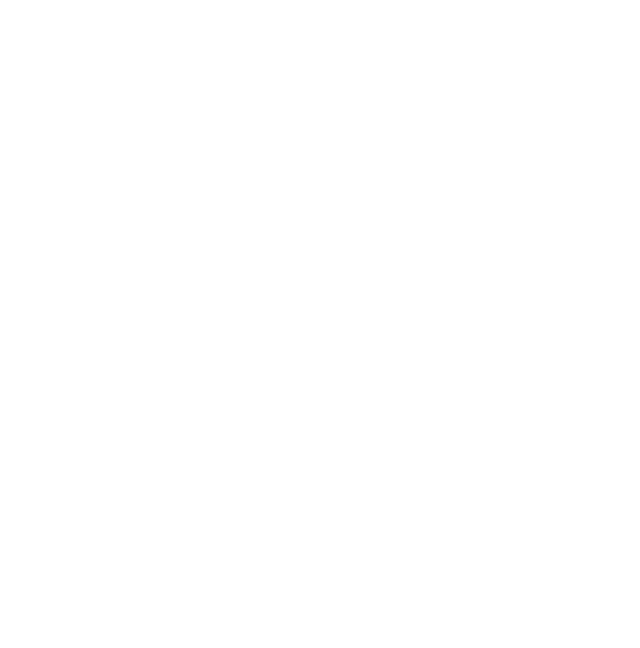
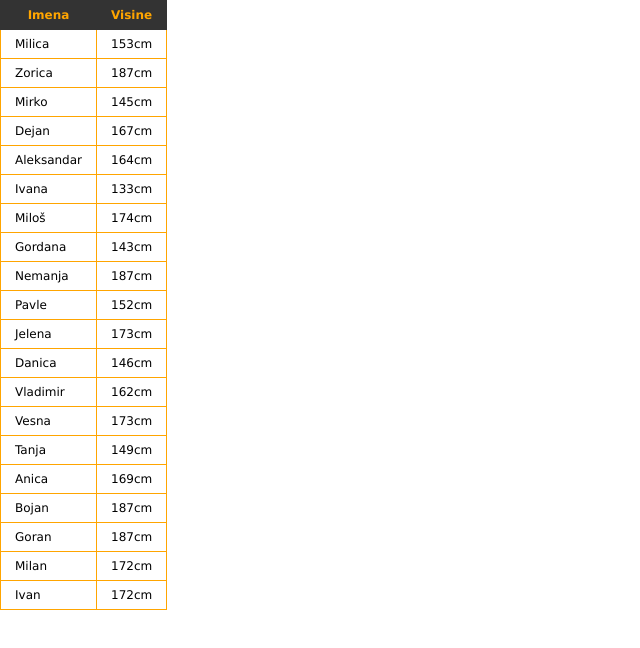
Before and after one commit to MKonkolj/Javascript, a plain HTML site: page prvih 15/index.html in a window 1280 px wide. Shown: the whole page, without its empty margins (0-640 px from the left). Drawn offline with Linux system fonts and the light colour scheme.

Commit message:
odrađen 29zad

```diff
--- a/prvih 15/scripts/datum.js
+++ b/prvih 15/scripts/datum.js
@@ -195,48 +195,52 @@ stopBtn.onclick = function(e) {
 // Prvi red tabele sadrži naslove za kolone: „Imena“ i „Visine“.
 // Dodatno, tabelu treba stilizovati uz pomoć JS-a. Stilizacija se ogleda u dodavanju svim ćelijama tabele i samom table elementu ivicu: 1px solid #000
 
-// const podaci = [
-//     ["Milica", "153cm"],
-//     ["Zorica", "187cm"],
-//     ["Mirko", "145cm"],
-//     ["Dejan", "167cm"],
-//     ["Aleksandar", "164cm"],
-//     ["Ivana", "133cm"],
-//     ["Miloš", "174cm"],
-//     ["Gordana", "143cm"],
-//     ["Nemanja", "187cm"],
-//     ["Pavle", "152cm"],
-//     ["Jelena", "173cm"],
-//     ["Danica", "146cm"],
-//     ["Vladimir", "162cm"],
-//     ["Vesna", "173cm"],
-//     ["Tanja", "149cm"],
-//     ["Anica", "169cm"],
-//     ["Bojan", "187cm"],
-//     ["Goran", "187cm"],
-//     ["Milan", "172cm"],
-//     ["Ivan", "172cm"],
-// ];
+// Array
+const podaci = [
+    ["Milica", "153cm"],
+    ["Zorica", "187cm"],
+    ["Mirko", "145cm"],
+    ["Dejan", "167cm"],
+    ["Aleksandar", "164cm"],
+    ["Ivana", "133cm"],
+    ["Miloš", "174cm"],
+    ["Gordana", "143cm"],
+    ["Nemanja", "187cm"],
+    ["Pavle", "152cm"],
+    ["Jelena", "173cm"],
+    ["Danica", "146cm"],
+    ["Vladimir", "162cm"],
+    ["Vesna", "173cm"],
+    ["Tanja", "149cm"],
+    ["Anica", "169cm"],
+    ["Bojan", "187cm"],
+    ["Goran", "187cm"],
+    ["Milan", "172cm"],
+    ["Ivan", "172cm"],
+];
 
-// const body = document.querySelector("body");
 
-// body.innerHTML =
-// `<table>
-// <thead>
-//     <tr>
-//         <th>Ime</th>
-//         <th>Visina</th>
-//     </tr>
-// </thead>
-// <tbody>
-// </tbody>
-// </table>`
+// HTML
+let tdStyle = ` style="border: 1px solid orange;"`
+document.body.innerHTML =
+`<table ${tdStyle}>
+<thead>
+    <tr>
+        <th>Imena</th>
+        <th>Visine</th>
+    </tr>
+</thead>
+<tbody>
+</tbody>
+</table>`
 
-// const tbody = document.querySelector("tbody");
 
-// for (let i = 0; i < podaci.length; i++) {
-//     body.createElement
-// }
+// Popunjavanje tabele
+const tbody = document.querySelector("tbody");
+
+for (let i = 0; i < podaci.length; i++) {
+    tbody.innerHTML += `<tr><td${tdStyle}>${podaci[i][0]}</td><td${tdStyle}>${podaci[i][1]}</td></tr>`
+}
 
 
 // Zadatak 30 //////////////////////////////////////////////////////////
```
Also changed, not shown: prvih 15/index.html (+0 -1 lines).
